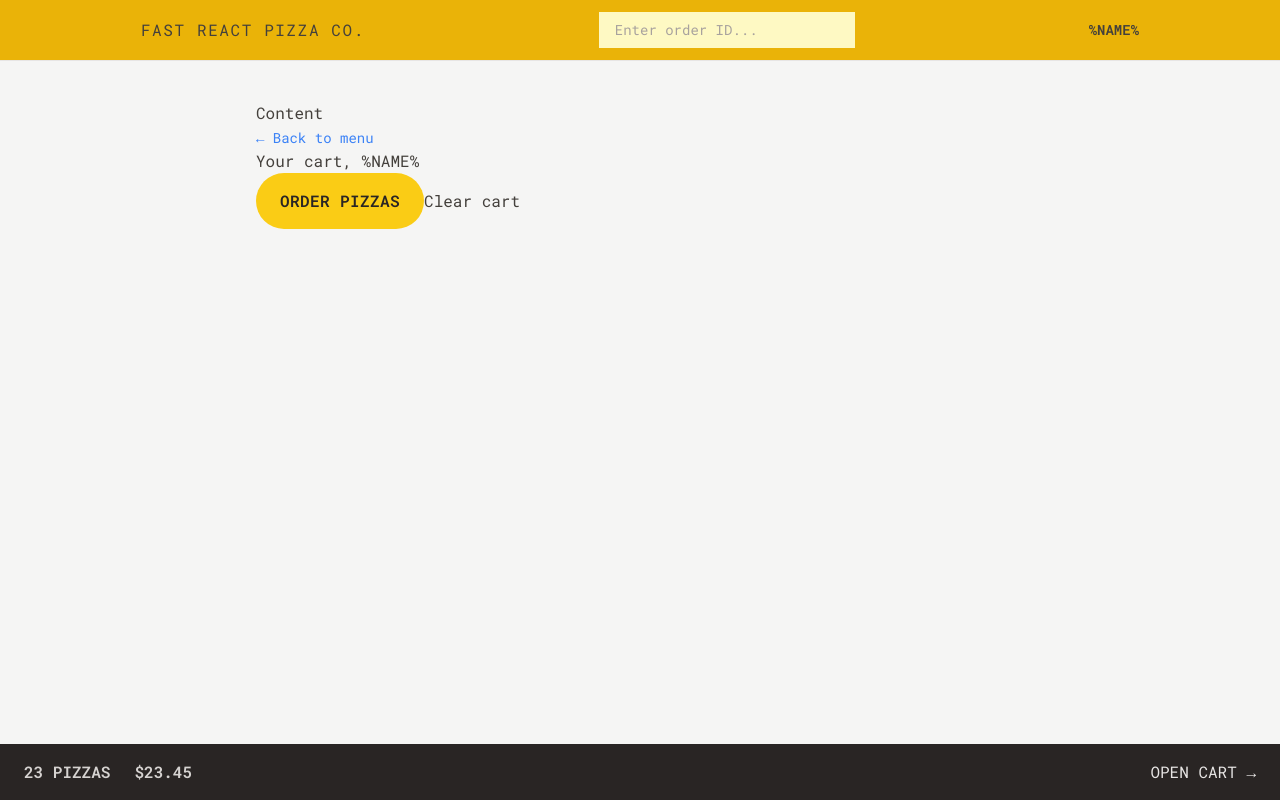
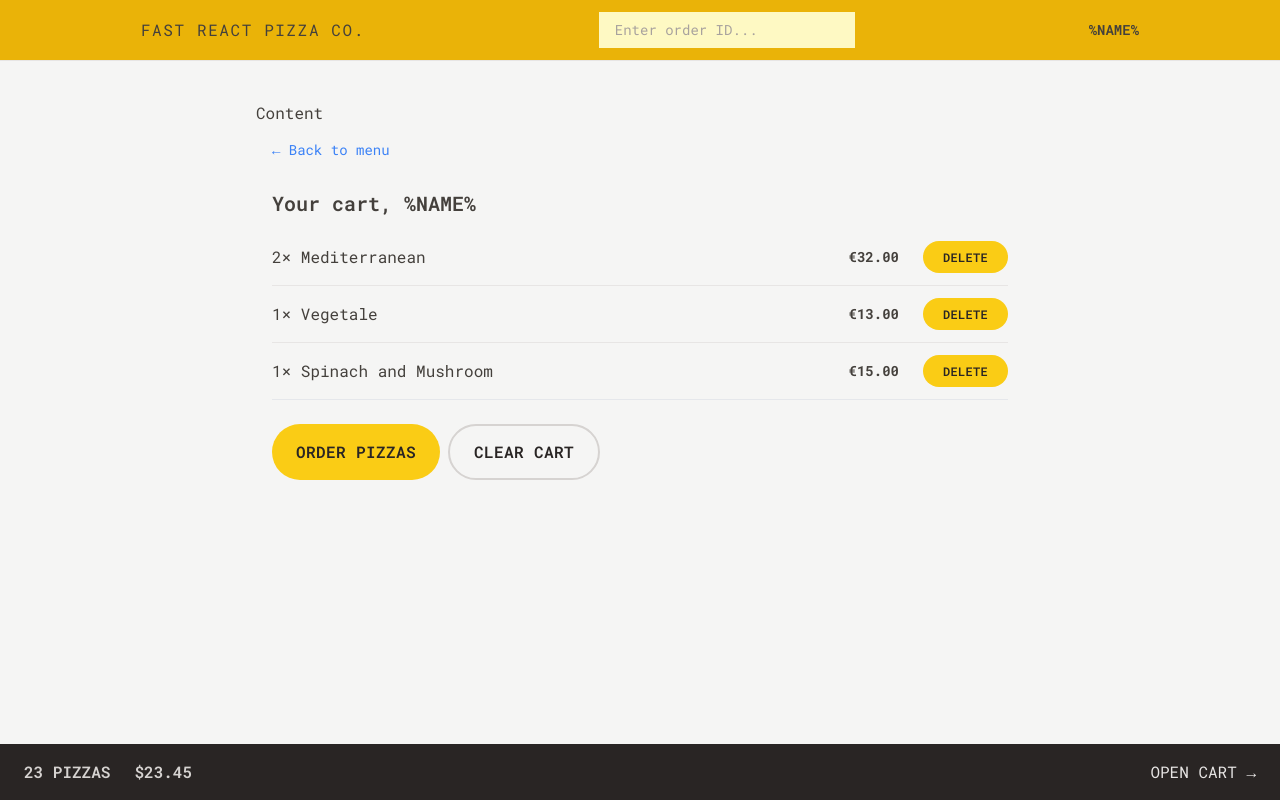
Before and after one commit to Dual1tyxd3v/order-pizza, a React (Vite) app: page /cart in a window 1280 px wide. Built offline with nearby package versions, Linux system fonts and the light colour scheme.

Commit message:
Added styles for Cart and CartItem

```diff
--- a/src/UI/Button.tsx
+++ b/src/UI/Button.tsx
@@ -5,7 +5,7 @@
   children: ReactNode;
   disabled?: boolean;
   to?: string;
-  type: 'small' | 'primary';
+  type: 'small' | 'primary' | 'secondary';
 };
 
 function Button({ children, disabled = false, to, type }: ButtonProps) {
@@ -14,6 +14,8 @@
   const styles = {
     primary: base + ' px-4 py-3 md:px-6 md:py-4',
     small: base + ' py-2 md:px-5 md:py-2 px-4 text-xs',
+    secondary:
+      'uppercase border-2 border-stone-300 font-semibold text-stone-800 inline-block tracking-wide rounded-full hover:bg-stone-300 hover:text-stone-800 transition-colors duration-300 focus:outline-none focus:ring focus:text-stone-800 focus:ring-stone-200 focus:bg-stone-300 focus:ring-offset-2 disabled:cursor-not-allowed px-4 py-2.5 md:px-6 md:py-3.5',
   };
 
   if (to)
--- a/src/features/cart/Cart.tsx
+++ b/src/features/cart/Cart.tsx
@@ -2,6 +2,7 @@
 import LinkButton from '../../UI/LinkButton';
 import { APP_ROUTS } from '../../const';
 import Button from '../../UI/Button';
+import CartItem from './CartItem';
 
 const fakeCart = [
   {
@@ -31,14 +32,23 @@
   const cart = fakeCart;
 
   return (
-    <div>
+    <div className="px-4 py-3">
       <LinkButton to={APP_ROUTS.MENU}>&larr; Back to menu</LinkButton>
 
-      <h2>Your cart, %NAME%</h2>
-
-      <div>
-        <Button type='primary' to={APP_ROUTS.NEW_ORDER}>Order pizzas</Button>
-        <button>Clear cart</button>
+      <h2 className="mt-7 text-xl font-semibold">Your cart, %NAME%</h2>
+      <ul className="divide-y divide-stone-200 border-b mt-3">
+        {cart.map((cartItem) => (
+          <CartItem
+            item={cartItem}
+            key={`cart_${cartItem.pizzaId}_${cartItem.name}`}
+          />
+        ))}
+      </ul>
+      <div className="mt-6 space-x-2">
+        <Button type="primary" to={APP_ROUTS.NEW_ORDER}>
+          Order pizzas
+        </Button>
+        <Button type="secondary">Clear cart</Button>
       </div>
     </div>
   );
--- a/src/features/cart/CartItem.tsx
+++ b/src/features/cart/CartItem.tsx
@@ -1,15 +1,22 @@
+import Button from '../../UI/Button';
+import { OrderCart } from '../../types';
 import { formatCurrency } from '../../utils/helpers';
 
-function CartItem({ item }) {
+type CartItemProps = {
+  item: OrderCart;
+};
+
+function CartItem({ item }: CartItemProps) {
   const { pizzaId, name, quantity, totalPrice } = item;
 
   return (
-    <li>
-      <p>
+    <li className="py-3 sm:flex sm:items-center sm:justify-between">
+      <p className="mb-1 sm:mb-0">
         {quantity}&times; {name}
       </p>
-      <div>
-        <p>{formatCurrency(totalPrice)}</p>
+      <div className="flex justify-between items-center sm:gap-6">
+        <p className="text-sm font-bold">{formatCurrency(totalPrice)}</p>
+        <Button type="small">Delete</Button>
       </div>
     </li>
   );
```
